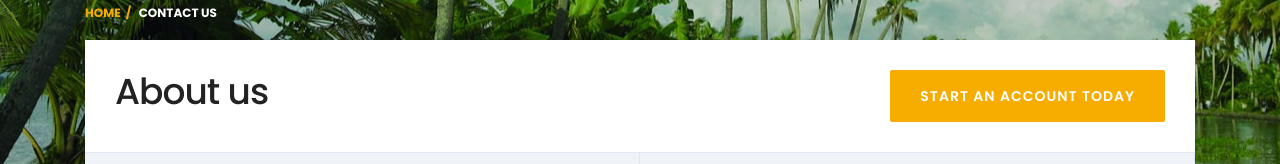
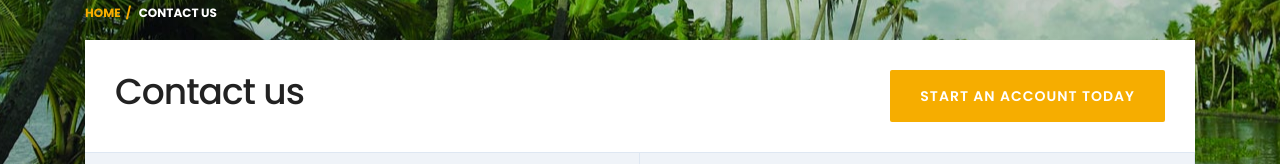
Before and after one commit to vij7/rf_banking, a plain HTML site: page contact.html in a window 1280 px wide. Shown: the part 322-486 px from the top of the page. Drawn offline with Linux system fonts and the light colour scheme.

Commit message:
contact us header change

```diff
--- a/contact.html
+++ b/contact.html
@@ -158,7 +158,7 @@
                     <div class="bg-white pinside30">
                         <div class="row">
                             <div class="col-xl-4 col-lg-4 col-md-9 col-sm-12 col-12">
-                                <h1 class="page-title">About us</h1>
+                                <h1 class="page-title">Contact us</h1>
                             </div>
                             <div class="col-xl-8 col-lg-8 col-md-3 col-sm-12 col-12">
                                 <div class="row">
```
